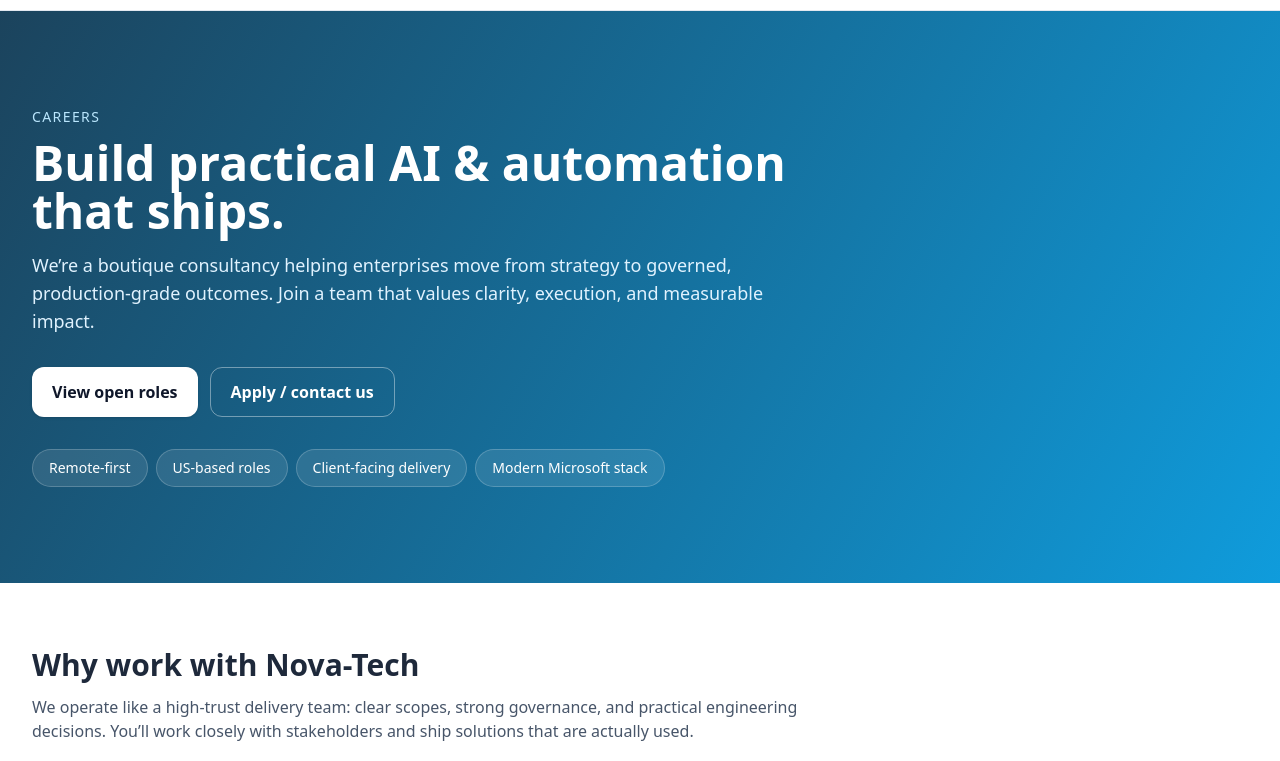
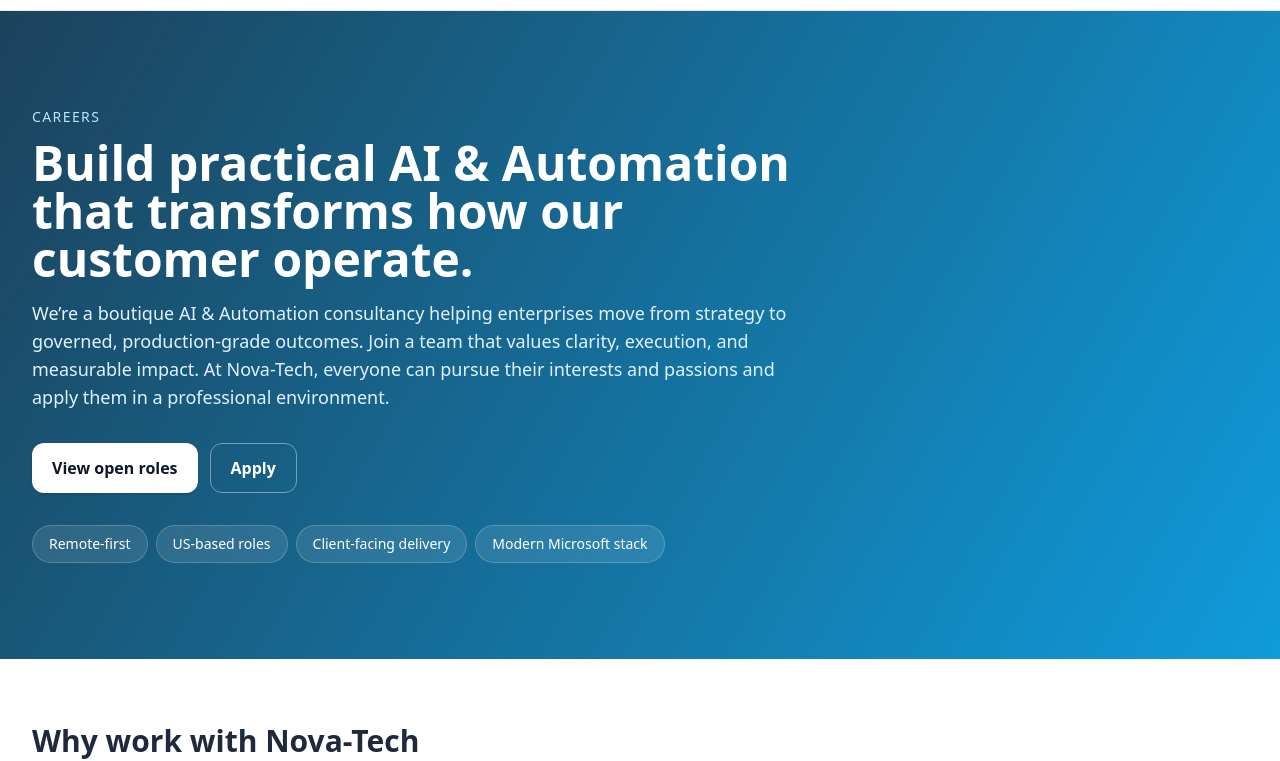
Before and after one commit to Nova-TechConsulting/MyWebsite, a plain HTML site: page careers.html in a window 1280 px wide. Shown: the part 54-815 px from the top of the page. Drawn offline with nearby package versions, Linux system fonts and the light colour scheme.

Commit message:
Update careers.html

```diff
--- a/careers.html
+++ b/careers.html
@@ -58,11 +58,11 @@
       <div class="max-w-3xl">
         <p class="text-sm uppercase tracking-widest text-sky-200">Careers</p>
         <h1 class="mt-3 text-4xl sm:text-5xl font-extrabold leading-tight">
-          Build practical AI & automation that ships.
+          Build practical AI & Automation that transforms how our customer operate.
         </h1>
         <p class="mt-4 text-lg text-sky-100">
-          We’re a boutique consultancy helping enterprises move from strategy to governed, production-grade outcomes.
-          Join a team that values clarity, execution, and measurable impact.
+          We’re a boutique AI & Automation consultancy helping enterprises move from strategy to governed, production-grade outcomes.
+          Join a team that values clarity, execution, and measurable impact. At Nova-Tech, everyone can pursue their interests and passions and apply them in a professional environment.
         </p>
 
         <div class="mt-8 flex flex-col sm:flex-row gap-3">
@@ -70,7 +70,7 @@
             View open roles
           </a>
           <a href="contact.html" class="inline-flex items-center justify-center rounded-xl border border-white/40 px-5 py-3 font-semibold">
-            Apply / contact us
+            Apply
           </a>
         </div>
 
@@ -90,8 +90,8 @@
       <div class="max-w-3xl">
         <h2 class="text-3xl font-bold">Why work with Nova-Tech</h2>
         <p class="mt-3 text-slate-600">
-          We operate like a high-trust delivery team: clear scopes, strong governance, and practical engineering decisions.
-          You’ll work closely with stakeholders and ship solutions that are actually used.
+          We are AI technologists that use AI to unlock practical, transformative solutions for our customers.
+          You’ll work closely with other leading AI experts in Industry and help shape what future looks like for our customers today.
         </p>
       </div>
 
```
